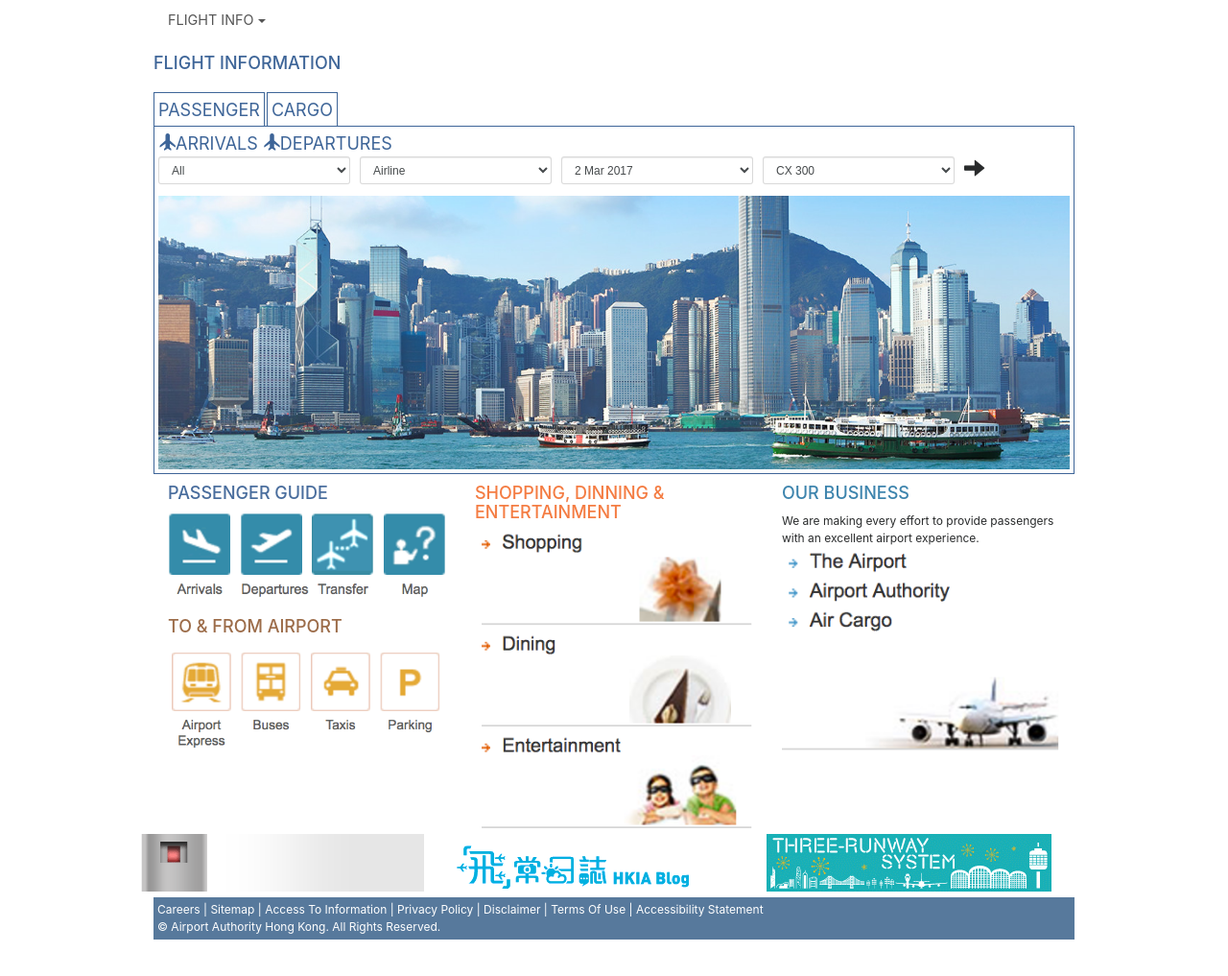
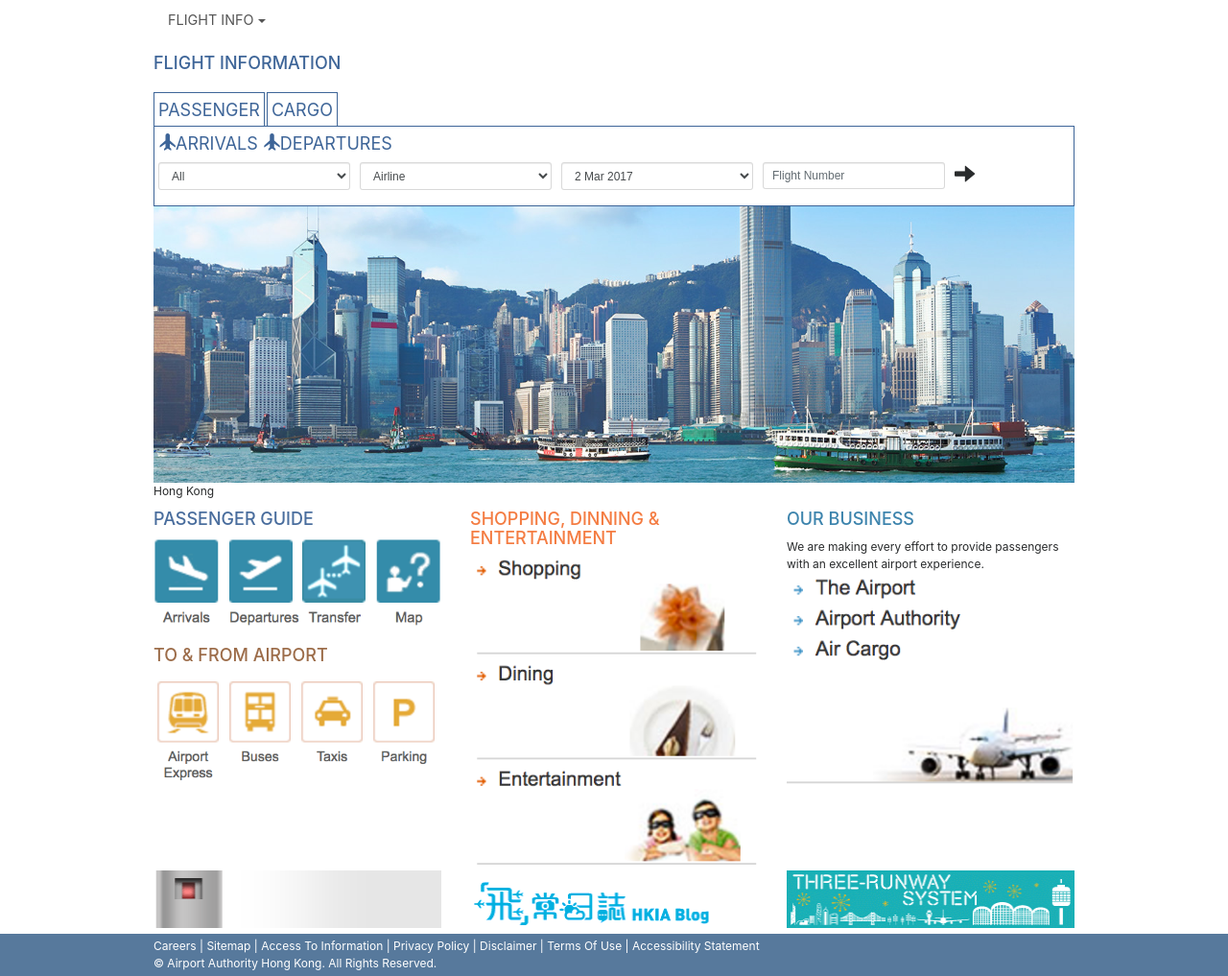
Before and after one commit to PhoebePactera/testing, a PHP site: page /index/index.php in a window 1280 px wide. Shown: the part 259-1276 px from the top of the page at 96% size. Before the commit the page ends 1238 px from the top, so only its background shows below. Run offline with PHP 8.4, Linux system fonts and the light colour scheme; some libraries are stand-ins or nearby versions.

Commit message:
Add files via upload

```diff
--- a/web/index/hkairport.css
+++ b/web/index/hkairport.css
@@ -1,6 +1,17 @@
 html, body {
   font-size: 12px;
 }
+
+
+
+.float_left {
+  float: left;
+}
+
+
+
+
+
 .page_container {
   position: relative;
   width: 100%;
@@ -135,15 +146,38 @@ html, body {
 }
 .flight_info_container .flight_info_bounding {
   cursor: pointer;
+  margin-bottom: 6px;
 }
-.flight_info_container .flight_info_select {
+.flight_info_container .flight_info_form {
+  width: 100%;
+  float: left;
+}
+.flight_info_container .flight_info_input {
+  float: left;
+}
+.flight_info_container .flight_info_input select {
   width: 200px;
-  float: left;
   margin-right: 10px;
 }
-.flight_info_container .flight_info_select.glyphicon {
+.flight_info_container .flight_info_input input {
+  width: 190px;
+  margin-right: 10px;
+  height: 28px;
+}
+.flight_info_container .flight_info_input.glyphicon {
   width: 10px;
   font-size: 1.8em
+}
+.flight_info_container .place_info {
+  width: 100%;
+  float: left;
+  position: relative;
+}
+.flight_info_container .place_detail {
+  position: absolute;
+  top: 0;
+  margin: 4px;
+  font-size: 1.2em;
 }
 
 
--- a/web/index/index.php
+++ b/web/index/index.php
@@ -137,8 +137,9 @@
 			            	<span class="glyphicon glyphicon-plane" aria-hidden="true"></span>Departures
 			            </span>
 			        </div>
+			        <div class="flight_info_form">
 			        	<div>
-						<div class="flight_info_select form-group">
+							<div class="flight_info_input form-group">
 							  <select class="form-control" id="destination">
 							    <option>All</option>
 							    <option>Hong Kong</option>
@@ -146,7 +147,7 @@
 							    <option>Tokyo</option>
 							  </select>
 							</div>
-						<div class="flight_info_select form-group">
+							<div class="flight_info_input form-group">
 							  <select class="form-control" id="airline">
 							    <option>Airline</option>
 							    <option>Cathay Pacific</option>
@@ -154,25 +155,29 @@
 							    <option>Peach Airline</option>
 							  </select>
 							</div>
-						<div class="flight_info_select form-group">
+						</div>
+						<div class="float_left">
+							<div class="flight_info_input form-group">
 							  <select class="form-control" id="date">
 							    <option>2 Mar 2017</option>
-						    <option>3 Mar 2017/option>
+							    <option>3 Mar 2017</option>
 							    <option>4 Mar 2017</option>
 							    <option>5 Mar 2017</option>
 							  </select>
 							</div>
-						<div class="flight_info_select form-group">
-						  <select class="form-control" id="flight_num">
-						    <option>CX 300</option>
-						    <option>CX 500</option>
-						    <option>CX 700</option>
-						  </select>
+							<div class="float_left">
+								<div class="flight_info_input form-group">
+								  <input type="email" class="form-control" id="flight_num" aria-describedby="flight_num" placeholder="Flight Number">
 								</div>
-						<div class="flight_info_select glyphicon glyphicon-arrow-right" aria-hidden="true"></div>
-					</option>
+								<div class="flight_info_input glyphicon glyphicon-arrow-right" aria-hidden="true"></div>
 							</div>
+						</div>
+					</div>
+		        </div>
+	         	<div class="place_info">
 	         		<img src="img/hk.jpg">
+	         		<div class="place_detail">Hong Kong</div>
+	         	</div>
 		    </div>
 	        <div class="col-xs-12 col-sm-4"">
 	          <h3 class="title title2">passenger guide</h3>
```
Also changed, not shown: web/index/index.html (+17 -12 lines). Lines whose indentation alone changed are shown as unchanged.
